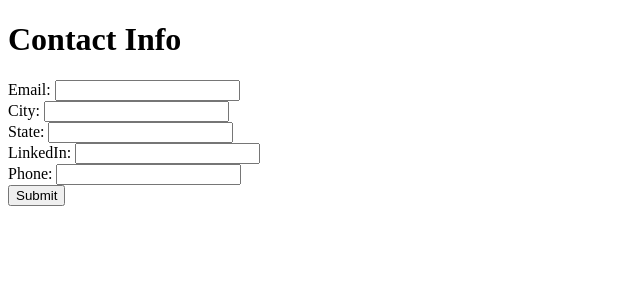
After one commit to catlord-supreme/ResumeBuild, a Flask app: template Templates/buildresume_Contact_Info.html in a window 1280 px wide. The commit adds this page. Shown: the top 300 px of the page, without its empty margins (0-640 px from the left). Run offline with Flask 3, Linux system fonts and the light colour scheme; the template is opened without the code that fills it, so the values that code supplies are empty.

Commit message:
Started filling in work experience template and contact info template.

```diff
--- /dev/null
+++ b/Templates/buildresume_Contact_Info.html
@@ -0,0 +1,26 @@
+<!DOCTYPE HTML>
+<head>
+    <meta charset="UTF-8">
+    <meta name="viewport" content="width=device-width, initial-scale=1.0">
+    <title>Contact Info</title>
+</head>
+<body>
+    <h1>Contact Info</h1>
+    <form action="/contact_info", method="post">
+        <label for="email">Email:</label>
+        <input type="email" id="email" name="email" required>
+        <br>
+        <label for="city">City:</label>
+        <input type="text" id="city" name="city" required>
+        <br>
+        <label for="state">State:</label>
+        <input type="text" id="state" name="state" required>
+        <br>
+        <label for="linkedin">LinkedIn:</label>
+        <input type="url" id="linkedin" name="linkedin">
+        <br>
+        <label for="phone">Phone:</label>
+        <input type="tel" id="phone" name="phone">
+        <br>
+        <input type="submit" value="Submit">
+    </form>
--- a/app.py
+++ b/app.py
@@ -32,7 +32,38 @@ def get_title():
 
 @app.route('/work_experience', methods=['POST'])
 def get_work_experience():
-    pass
+    company = request.form['company']
+    position = request.form['position']
+    start_date = request.form['start_date']
+    end_date = request.form['end_date']
+    description = request.form['description']
+    bullets = request.form.getlist('bullets')
+    global work_experience
+    work_experience = {
+        'company': company,
+        'position': position,
+        'start_date': start_date,
+        'end_date': end_date,
+        'description': description
+    }
+    return render_template("buildresume_Education.html")
+
+@app.route('/contact_info', methods=['POST'])
+def get_contact_info():
+    email = request.form['email']
+    city = request.form['city']
+    state = request.form['state']
+    linkedin = request.form['linkedin']
+    phone = request.form['phone']
+    global contact_info
+    contact_info = {
+        'email': email,
+        'city': city,
+        'state': state,
+        'linkedin': linkedin,
+        'phone': phone
+    }
+    return render_template("buildresume_Projects.html")
 
 if __name__ == '__main__':
     app.run(debug=True)
--- a/models.py
+++ b/models.py
@@ -143,6 +143,7 @@ class Resume:
                     self.city=None
                     self.state=None
                     self.linkedin=None
+                    self.phone=None
 
             def set_contact_info(self, email: str, city: str, state: str, linkedin: str):
                     self.email=email
@@ -155,6 +156,11 @@ class Resume:
                     print(f"City: {self.city}")
                     print(f"State: {self.state}")
                     print(f"LinkedIn: {self.linkedin}")
+                    print(f"Phone: {self.phone}")
+
+            def set_phone(self, phone:str):
+                  pass
+
 
     class Projects:
 
```
Also changed, not shown: Templates/buildresume_Work_Experience.html (+94 -0 lines).
